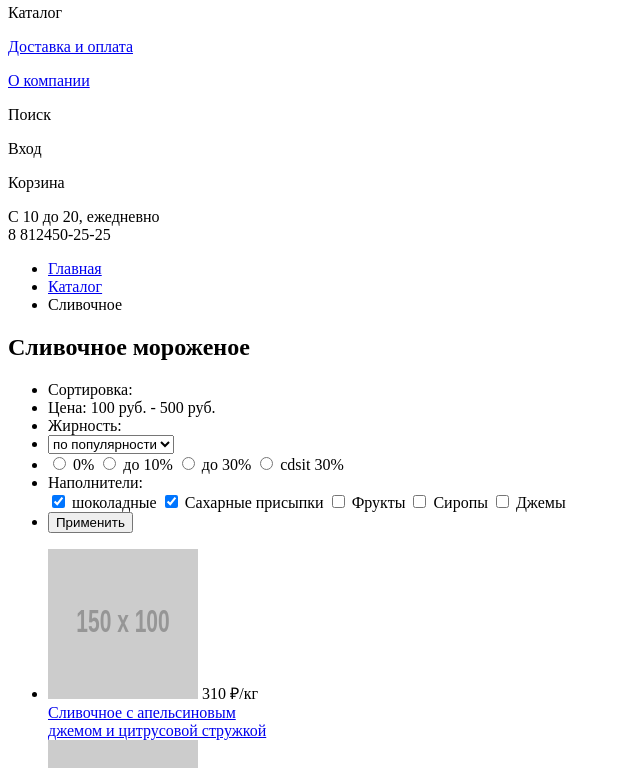
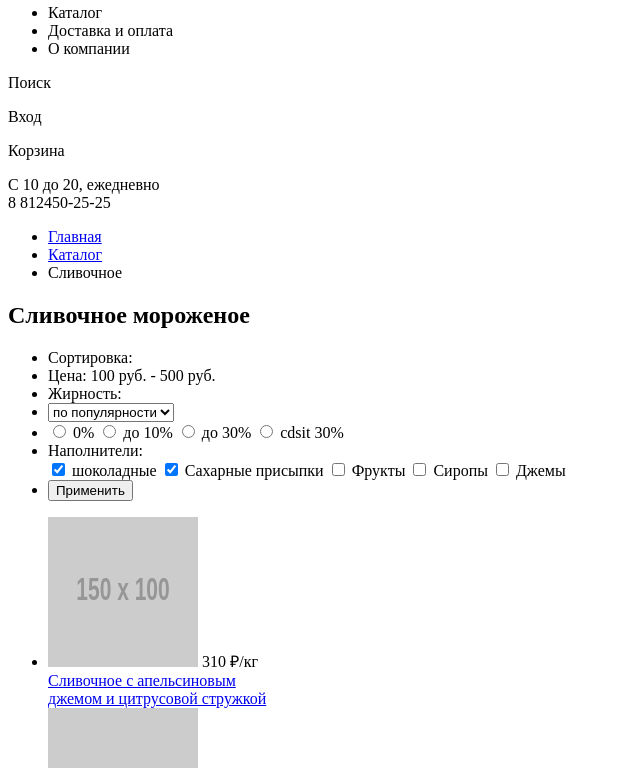
Before and after one commit to NORDMEN/179468-gllacy, a plain HTML site: page catalog.html in a window 1280 px wide. Shown: the part 74-842 px from the top of the page, without its empty margins (0-640 px from the left). Drawn offline with Linux system fonts and the light colour scheme; placeholder pictures from the web are drawn by us.

Commit message:
Вернул список в шапке

```diff
--- a/catalog.html
+++ b/catalog.html
@@ -11,7 +11,8 @@
           <img src="http://placehold.it/150x100" width="110" height="50" alt="Логотип GlacyShop">
         </a>
         <section class="site-navigation">
-          <p>Каталог<br>
+          <ul>
+            <li>Каталог</li>
               <!--
               <ul>
                 <li><b>Новинки</b></li>
@@ -21,9 +22,9 @@
                 <li>Мелорин</li>
               </ul>
               -->
-            </p>
-            <p><a href="#">Доставка и оплата</a></p>
-            <p><a href="#">О компании</a></p>
+            <li>Доставка и оплата</li>
+            <li>О компании</li>
+          </ul>
         </section>
         <section class="user-navigation">
           <p>Поиск<!--выпадающая форма--></p>
```
Also changed, not shown: index.html (+5 -4 lines). Lines whose indentation alone changed are shown as unchanged.
